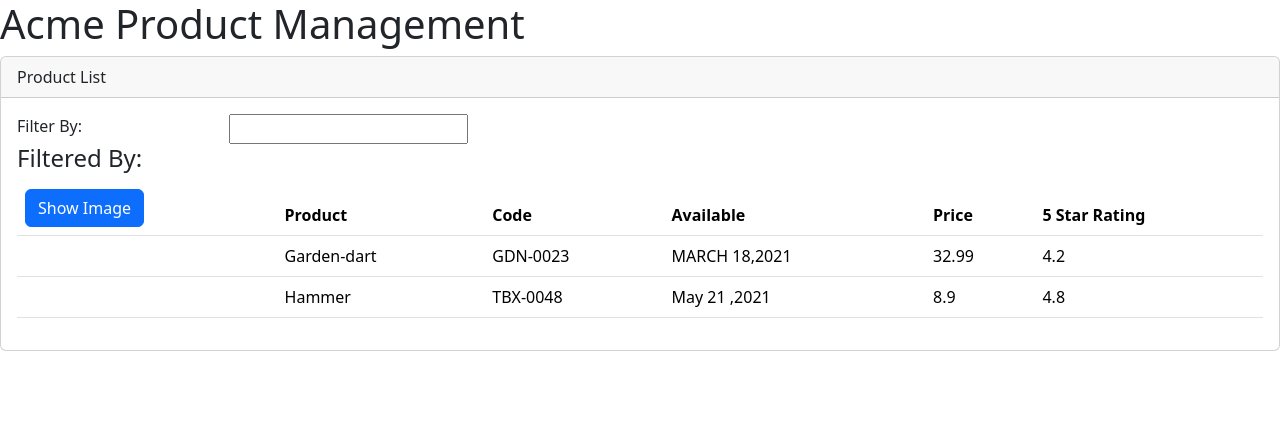
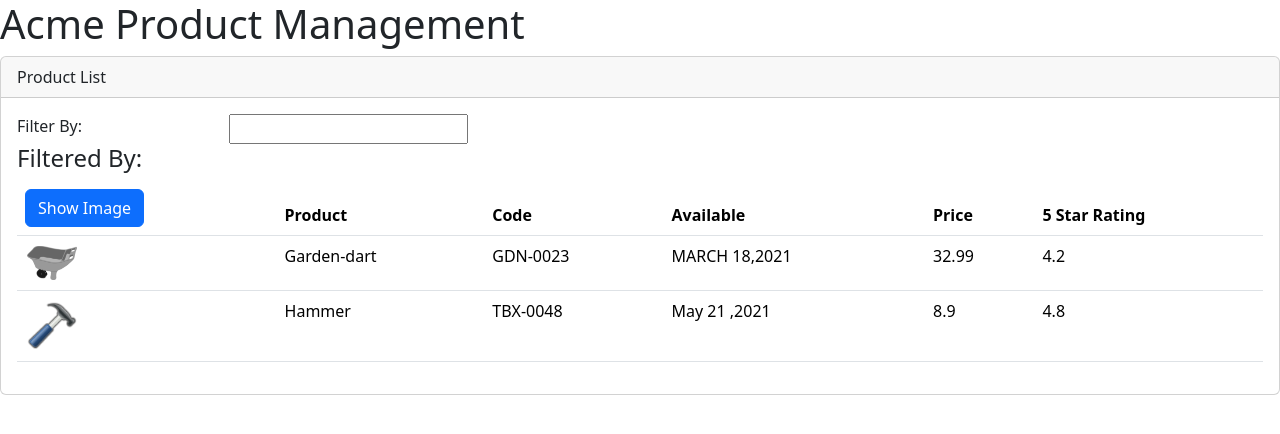
Before and after one commit to samndambuki/Acme-Product-Management, an Angular app: page / in a window 1280 px wide. Shown: the top 434 px of the page. Built offline with nearby package versions, Linux system fonts and the light colour scheme.

Commit message:
property binding

```diff
--- a/src/app/products/product-list.component.html
+++ b/src/app/products/product-list.component.html
@@ -33,7 +33,13 @@
         </thead>
         <tbody>
           <tr *ngFor="let product of products">
-            <td></td>
+            <td>
+              <img [src]="product.imageUrl"
+                    [title]="product.productName"
+                    [style.width.px]="imageWidth"
+                    [style.margin.px]="imageMargin"
+              >
+            </td>
             <td>{{ product.productName }}</td>
             <td>{{ product.productCode }}</td>
             <td>{{ product.releaseDate }}</td>
--- a/src/app/products/product-list.component.ts
+++ b/src/app/products/product-list.component.ts
@@ -6,6 +6,8 @@ import { Component } from '@angular/core';
 })
 export class ProductListComponent {
   pageTitle: string = 'Product List';
+  imageWidth:number = 50;
+  imageMargin:number = 2;
 
   products: any[] = [
     {
@@ -30,3 +32,8 @@ export class ProductListComponent {
     },
   ];
 }
+
+let nicknames = ['sam','john','james']
+for(let nickname in nicknames){
+  console.log(nickname)
+}
```
